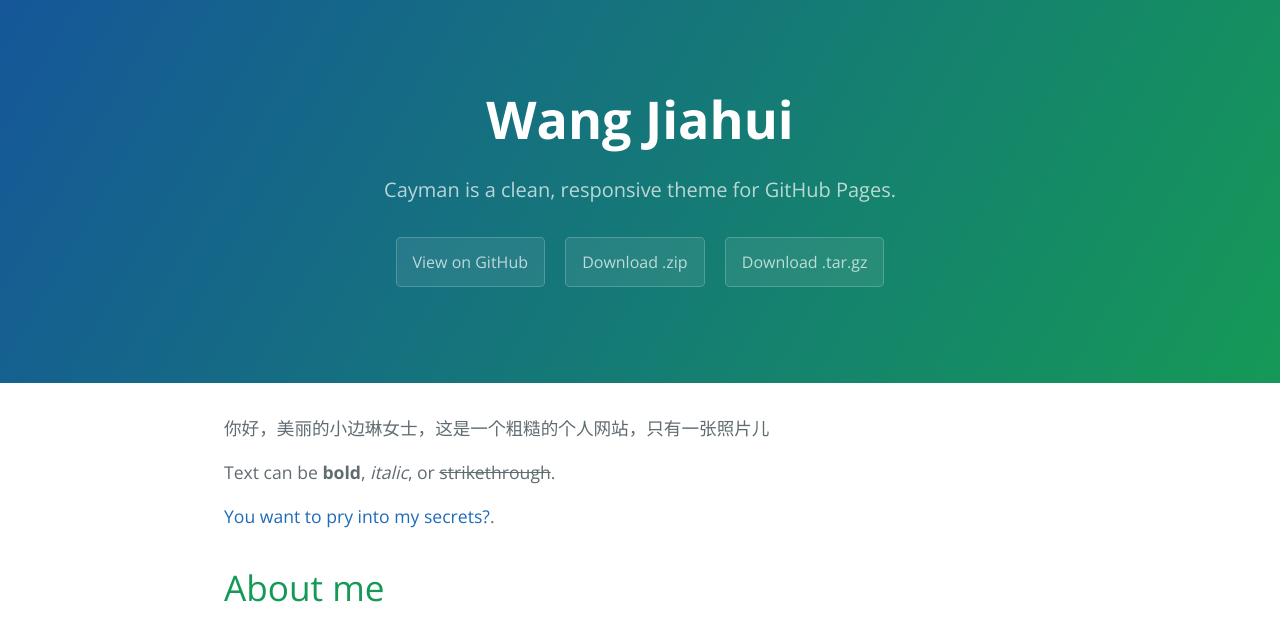
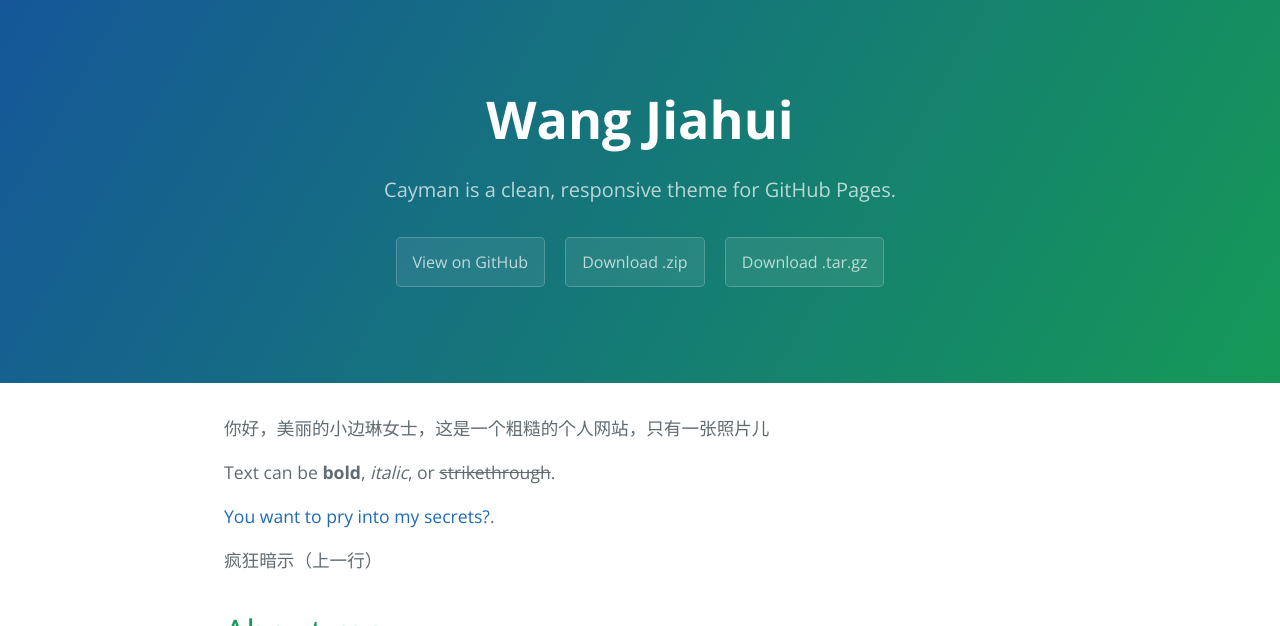
Before and after one commit to Astro-Wangjh/Astrowangjh.github.io, a Jekyll site: the page built from index.md, in a window 1280 px wide and 900 px high, cut to the strip 0-626 px from the top of the window. Built offline with Jekyll 4.4.1, drawn with Linux system fonts in a browser that asks for light colours.

Commit message:
Update index.md

```diff
--- a/index.md
+++ b/index.md
@@ -9,6 +9,7 @@ Text can be **bold**, _italic_, or ~~strikethrough~~.
 
 [You want to pry into my secrets?](./another-page.html).
 
+疯狂暗示（上一行）
 
 # About me
 
```
